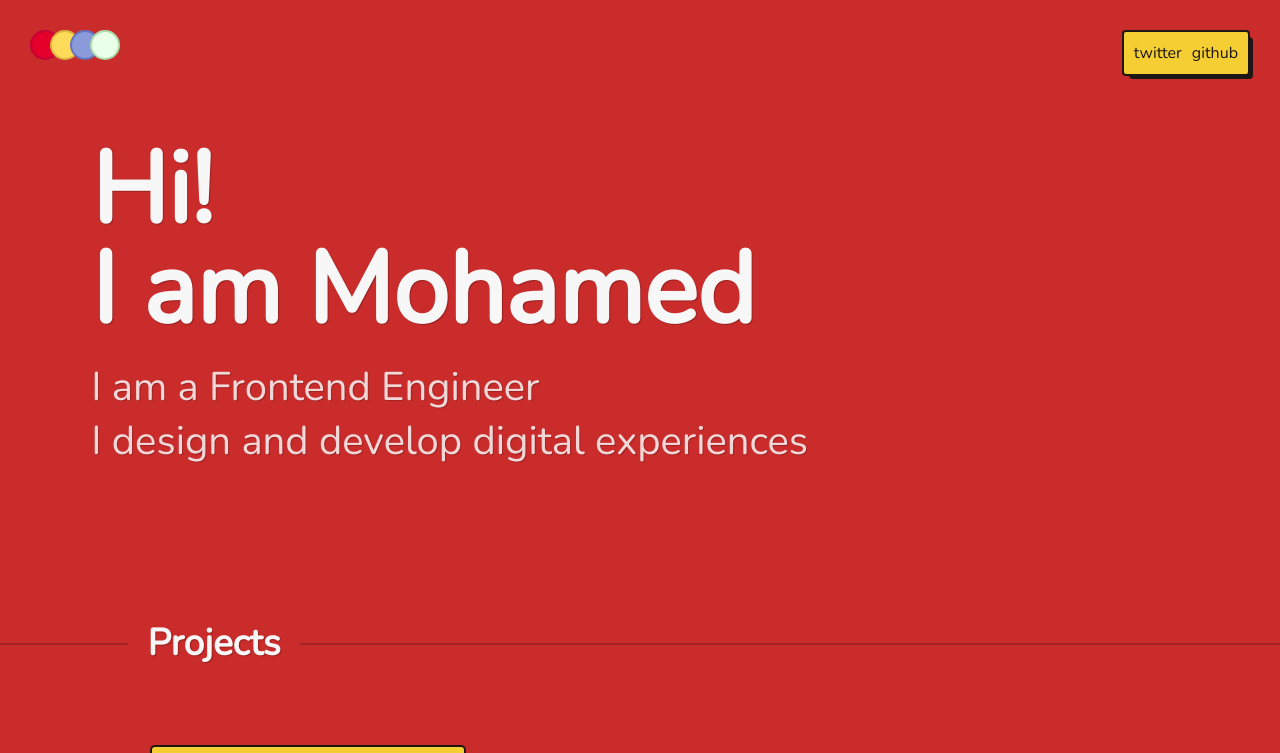
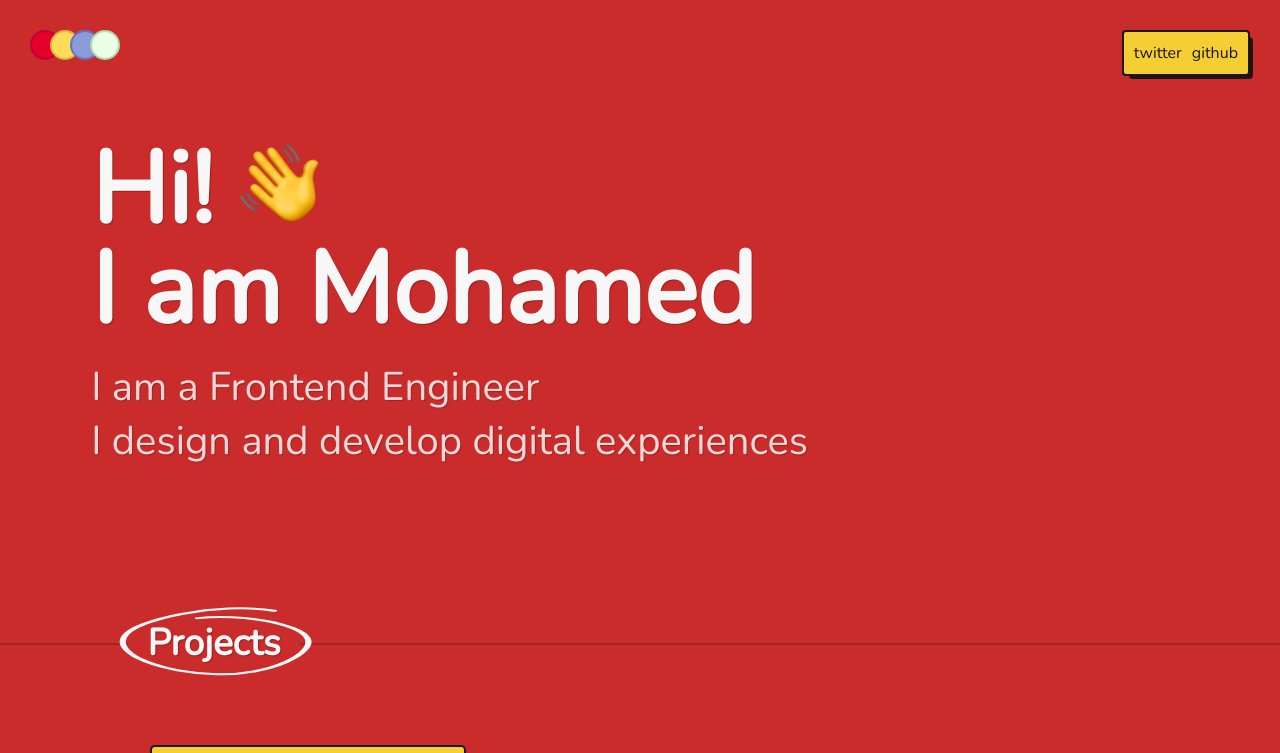
Before and after one commit to moooeee/nextJS-portfolio, a Next.js app: page / in a window 1280 px wide. Shown: the top 753 px of the page. Built offline with nearby package versions, Linux system fonts and the light colour scheme; no server answers.

Commit message:
adding some sprinkles

```diff
--- a/components/jokeOfTheDay.js
+++ b/components/jokeOfTheDay.js
@@ -24,7 +24,7 @@ function JokeOfTheDay() {
     <div className={styles.container}>
       {!showJod && (
         <button className={styles.showJokeBtn} onClick={() => setShowJod(true)}>
-          got time for a joke?
+          Got time for a joke?
         </button>
       )}
       {showJod && (
@@ -35,7 +35,7 @@ function JokeOfTheDay() {
       )}
       {showJod && (
         <div className={styles.feedback}>
-          <div className={styles.feedbackQ}>do you like it?</div>
+          <div className={styles.feedbackQ}>Do you like it?</div>
           <div
             className={styles.feedbackReaction}
             style={{ display: "flex", gap: "15px" }}
@@ -48,7 +48,7 @@ function JokeOfTheDay() {
           </div>
           {showReaction && (
             <div className={styles.myReactionOnTheirFeedbackLol}>
-              i really dont care 😝
+              I really dont care 😝
             </div>
           )}
         </div>
--- a/components/projects.js
+++ b/components/projects.js
@@ -166,7 +166,19 @@ function Projects() {
   return (
     <article className={styles.container}>
       <div className={styles.headingWrapper}>
-        <h2>Projects</h2>
+        <h2>
+          Projects{" "}
+          <svg width="126.203" height="74" viewBox="-1 -1 2 2">
+            <path
+              pathLength="100"
+              vectorEffect="non-scaling-stroke"
+              style={{ visibility: "visible" }}
+              d="M0.39930715404020306,-0.8065691518600954 C-0.04585047916476612,-1.0269527695628233 -0.7231657265541155,-0.6012619767129185 -0.808679289644498,-0.15493972676098486 S-0.49428834567475977,0.7464606972552671 -0.06308817149160519,0.781280006969338 S0.7356730644568209,0.24961445760001347 0.6695019230867952,-0.11989371267921516 S0.1293730678105907,-0.7406542272072596 -0.21416751867257897,-0.6224519558932642"
+              strokeDasharray="5642.287254333496"
+              strokeDashoffset="5642.287254333496"
+            ></path>
+          </svg>
+        </h2>
       </div>
       <ul>
         {Array(4)
--- a/components/styles/jod.module.scss
+++ b/components/styles/jod.module.scss
@@ -11,6 +11,7 @@
     padding: 10px 25px;
     border: none;
     // background-color: blue;
+    background: var(--heading-bg-color);
     border-radius: 10px;
     cursor: pointer;
     font-family: inherit;
--- a/components/styles/projects.module.scss
+++ b/components/styles/projects.module.scss
@@ -16,6 +16,25 @@
       text-shadow: 1px 1px 1px rgb(0 0 0 / 25%);
       background-color: var(--primary-bg-color);
       padding: 0 20px;
+
+      svg {
+        position: absolute;
+        top: 0;
+        left: 0;
+        width: 100%;
+        height: 80px;
+        transform: scale(3.1, 1);
+        top: -15px;
+        left: 10px;
+
+        path {
+          stroke-dashoffset: 0;
+          stroke-width: 2px;
+          stroke: var(--primary-font-color);
+          fill: none;
+          stroke-linecap: round;
+        }
+      }
 
       &:after {
         content: "";
@@ -79,6 +98,11 @@
     .headingWrapper {
       h2 {
         font-size: 30px;
+
+        svg {
+          height: 70px;
+          transform: scale(3, 1);
+        }
       }
     }
   }
--- a/components/styles/whoIAm.module.scss
+++ b/components/styles/whoIAm.module.scss
@@ -9,6 +9,44 @@
     color: var(--primary-font-color);
     margin-bottom: 20px;
     text-shadow: 1px 1px 1px rgb(0 0 0 / 25%);
+    transform: translate3d(0px, 0px, 0.1px);
+    transform-origin: 70% 70%;
+
+    span {
+      pointer-events: none;
+      user-select: none;
+      img {
+        width: 80px;
+        animation: wave 2.5s 0.6s;
+
+        @keyframes wave {
+          0% {
+            transform: rotate(0deg);
+          }
+          10% {
+            transform: rotate(14deg);
+          }
+          20% {
+            transform: rotate(-8deg);
+          }
+          30% {
+            transform: rotate(14deg);
+          }
+          40% {
+            transform: rotate(-4deg);
+          }
+          50% {
+            transform: rotate(10deg);
+          }
+          60% {
+            transform: rotate(0deg);
+          }
+          100% {
+            transform: rotate(0deg);
+          }
+        }
+      }
+    }
   }
 
   p {
@@ -26,6 +64,11 @@
 
     h1 {
       font-size: 60px;
+      span {
+        img {
+          width: 50px;
+        }
+      }
     }
 
     p {
--- a/components/whoIAm.js
+++ b/components/whoIAm.js
@@ -1,16 +1,19 @@
-import styles from "./styles/whoIAm.module.scss";
+import styles from "./styles/whoIAm.module.scss"
 
 function WhoIAm() {
   return (
     <div className={styles.container}>
       <h1>
-        Hi!
+        Hi!{" "}
+        <span>
+          <img src="/waving-hand.png" alt="waving hand" />
+        </span>
         <br />I am Mohamed
       </h1>
       <p>I am a Frontend Engineer</p>
       <p>I design and develop digital experiences</p>
     </div>
-  );
+  )
 }
 
-export default WhoIAm;
+export default WhoIAm
```
Also changed, not shown: public/waving-hand.png (added).
